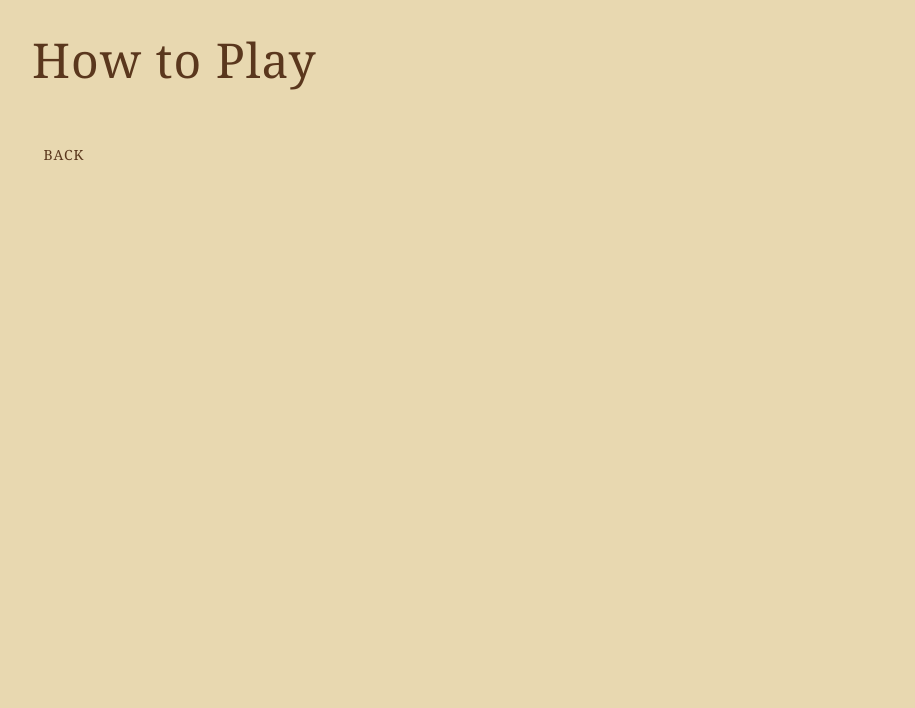
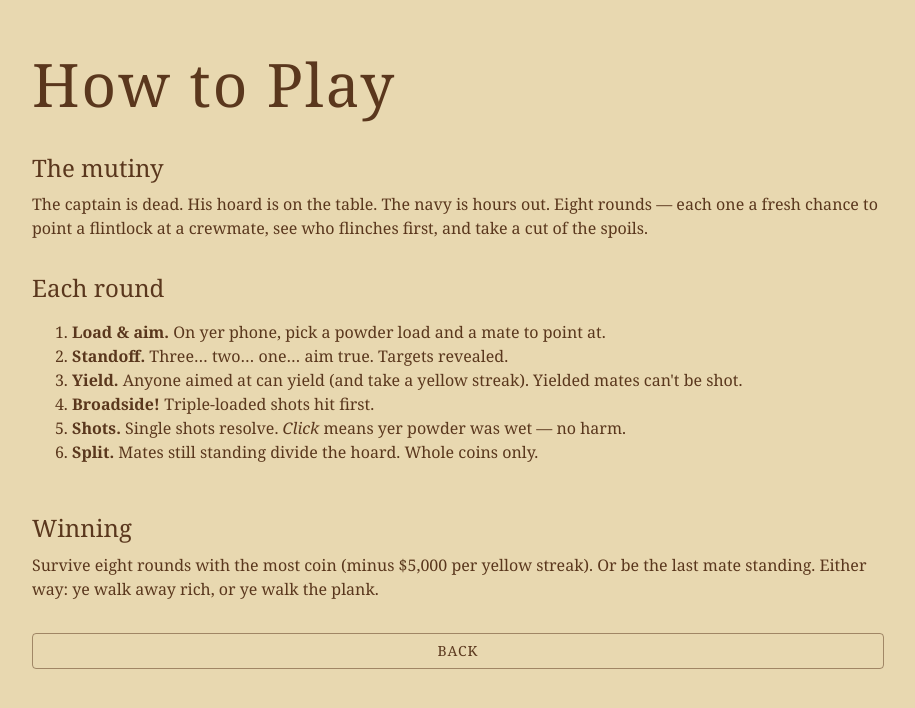
Before and after one commit to raphaelaleixo/react-standoff, a React (Vite) app: page /how-to-play in a window 1280 px wide. Shown: the top 708 px of the page, without its empty margins (182-1097 px from the left). Built offline with nearby package versions, Linux system fonts and the light colour scheme; a web font is replaced by a local one.

Commit message:
feat(pages): pirate hero on Home, mutiny rules on HowToPlay

```diff
--- a/index.html
+++ b/index.html
@@ -6,8 +6,8 @@
     <link rel="preconnect" href="https://fonts.googleapis.com">
     <link rel="preconnect" href="https://fonts.gstatic.com" crossorigin>
     <link href="https://fonts.googleapis.com/css2?family=Pirata+One&display=swap" rel="stylesheet">
-    <title>Standoff (working title)</title>
-    <meta name="description" content="A digital adaptation of *Cash'n Guns*." />
+    <title>Standoff — Mutiny on the high seas</title>
+    <meta name="description" content="A real-time party game of mutiny, bluff, and flintlock standoffs. Play with your crew on phones around a shared screen." />
   </head>
   <body>
     <div id="root"></div>
--- a/src/pages/HomePage.tsx
+++ b/src/pages/HomePage.tsx
@@ -1,30 +1,36 @@
-import { Link as RouterLink } from "react-router-dom";
+import { useNavigate } from "react-router-dom";
 import { useTranslation } from "react-i18next";
 import { Box, Button, Container, Stack, Typography } from "@mui/material";
+import { palette } from "../theme/colors";
+import { GenericFlag } from "../components/flags/GenericFlag";
 
 export default function HomePage() {
   const { t } = useTranslation();
+  const navigate = useNavigate();
   return (
-    <Container maxWidth="sm">
-      <Box sx={{ minHeight: "100vh", display: "flex", flexDirection: "column", justifyContent: "center", py: 4 }}>
-        <Typography variant="h2" component="h1" gutterBottom>
+    <Container maxWidth="sm" sx={{ py: 8 }}>
+      <Stack spacing={4} sx={{ alignItems: "center", textAlign: "center" }}>
+        <Box sx={{ color: palette.ink }}>
+          <GenericFlag size={120} />
+        </Box>
+        <Typography variant="h1" sx={{ fontSize: { xs: "3rem", md: "4.5rem" } }}>
           {t("home.title")}
         </Typography>
-        <Typography variant="subtitle1" color="text.secondary" sx={{ mb: 4 }}>
+        <Typography variant="h6" sx={{ color: palette.inkSoft, fontFamily: "Iowan Old Style, Georgia, serif" }}>
           {t("home.subtitle")}
         </Typography>
-        <Stack spacing={2}>
-          <Button component={RouterLink} to="/join" variant="contained" size="large">
+        <Stack spacing={2} sx={{ width: "100%", maxWidth: 320 }}>
+          <Button variant="contained" size="large" onClick={() => navigate("/join")}>
             {t("home.newGame")}
           </Button>
-          <Button component={RouterLink} to="/join" variant="outlined" size="large">
+          <Button variant="outlined" size="large" onClick={() => navigate("/join")}>
             {t("home.resumeGame")}
           </Button>
-          <Button component={RouterLink} to="/how-to-play" variant="text" size="large">
+          <Button variant="text" size="large" onClick={() => navigate("/how-to-play")}>
             {t("home.howToPlay")}
           </Button>
         </Stack>
-      </Box>
+      </Stack>
     </Container>
   );
 }
--- a/src/pages/HowToPlayPage.tsx
+++ b/src/pages/HowToPlayPage.tsx
@@ -1,20 +1,50 @@
-import { Link as RouterLink } from "react-router-dom";
+import { useNavigate } from "react-router-dom";
 import { useTranslation } from "react-i18next";
-import { Box, Button, Container, Typography } from "@mui/material";
+import { Box, Button, Container, Stack, Typography } from "@mui/material";
 
 export default function HowToPlayPage() {
   const { t } = useTranslation();
+  const navigate = useNavigate();
   return (
-    <Container maxWidth="md">
-      <Box sx={{ py: 4 }}>
-        <Typography variant="h3" component="h1" gutterBottom>
-          {t("howToPlay.title")}
-        </Typography>
-        {/* TODO: rules content */}
-        <Button component={RouterLink} to="/" sx={{ mt: 4 }}>
+    <Container maxWidth="md" sx={{ py: 6 }}>
+      <Stack spacing={4}>
+        <Typography variant="h2">{t("howToPlay.title")}</Typography>
+
+        <Box>
+          <Typography variant="h5" gutterBottom>The mutiny</Typography>
+          <Typography>
+            The captain is dead. His hoard is on the table. The navy is hours out. Eight rounds —
+            each one a fresh chance to point a flintlock at a crewmate, see who flinches first, and
+            take a cut of the spoils.
+          </Typography>
+        </Box>
+
+        <Box>
+          <Typography variant="h5" gutterBottom>Each round</Typography>
+          <Typography component="div">
+            <ol>
+              <li><strong>Load &amp; aim.</strong> On yer phone, pick a powder load and a mate to point at.</li>
+              <li><strong>Standoff.</strong> Three… two… one… aim true. Targets revealed.</li>
+              <li><strong>Yield.</strong> Anyone aimed at can yield (and take a yellow streak). Yielded mates can't be shot.</li>
+              <li><strong>Broadside!</strong> Triple-loaded shots hit first.</li>
+              <li><strong>Shots.</strong> Single shots resolve. <em>Click</em> means yer powder was wet — no harm.</li>
+              <li><strong>Split.</strong> Mates still standing divide the hoard. Whole coins only.</li>
+            </ol>
+          </Typography>
+        </Box>
+
+        <Box>
+          <Typography variant="h5" gutterBottom>Winning</Typography>
+          <Typography>
+            Survive eight rounds with the most coin (minus $5,000 per yellow streak). Or be the last
+            mate standing. Either way: ye walk away rich, or ye walk the plank.
+          </Typography>
+        </Box>
+
+        <Button variant="outlined" onClick={() => navigate("/")}>
           {t("howToPlay.back")}
         </Button>
-      </Box>
+      </Stack>
     </Container>
   );
 }
```
